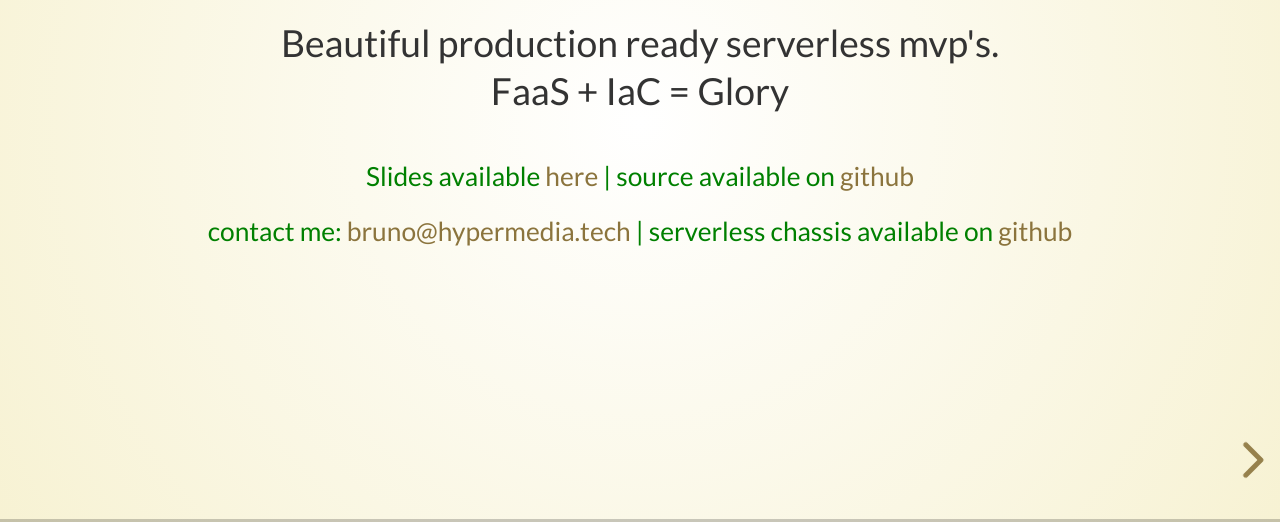
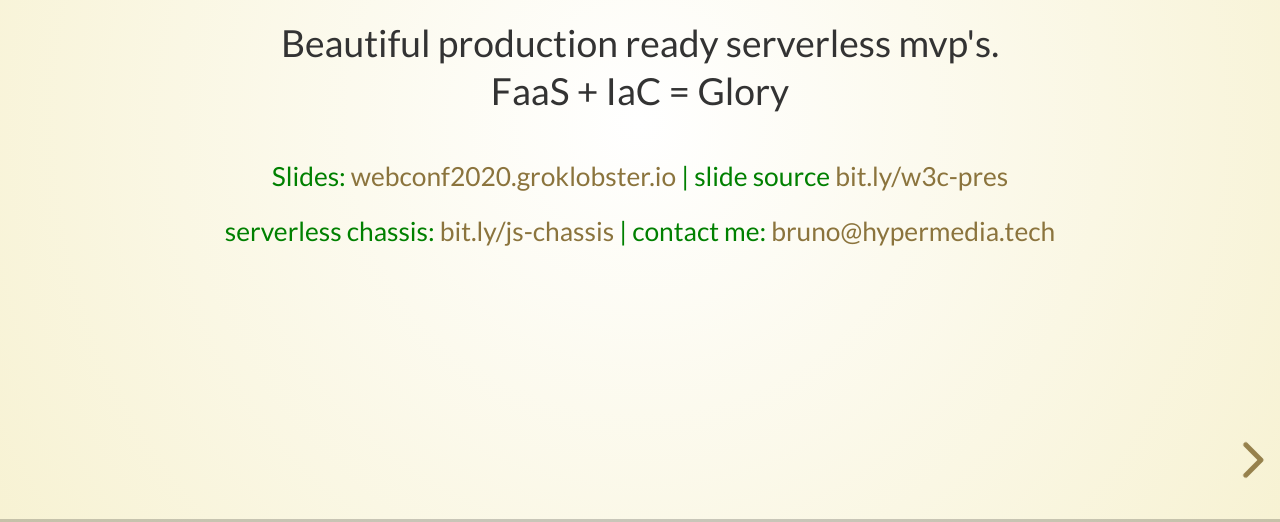
Before and after one commit to delprofundo/webconf2020pres, a website: page index.html in a window 1280 px wide. Shown: the part 278-800 px from the top of the page. Drawn offline with Linux system fonts and the light colour scheme.

Commit message:
basic shape and lauch page

```diff
--- a/index.html
+++ b/index.html
@@ -3,7 +3,7 @@
 	<head>
 		<meta charset="utf-8">
 		<meta name="viewport" content="width=device-width, initial-scale=1.0, maximum-scale=1.0, user-scalable=no">
-		<title>reveal.js</title>
+		<title>prod ready mvp's</title>
 
 		<link rel="stylesheet" href="css/reset.css">
 		<link rel="stylesheet" href="css/reveal.css">
@@ -35,17 +35,17 @@
 					</p>
 					<small class="footnote">
 						<p>
-							Slides available <a href="http://webconf2020.groklobster.io">here</a> |
+							Slides: <a href="http://webconf2020.groklobster.io">webconf2020.groklobster.io</a> |
 							<span>
 
 
-									source available on <a href="https://github.com/delprofundo/webconf2020pres">github</a>
+									slide source <a href="https://github.com/delprofundo/webconf2020pres">bit.ly/w3c-pres</a>
 
 							</span>
 						</p>
-						contact me: <a href="mailto:bruno@hypermedia.tech">bruno@hypermedia.tech</a> |
+						serverless chassis: <a href="https://github.com/delprofundo/serverless_chassis"> bit.ly/js-chassis </a> |
 						<span>
-							serverless chassis available on <a href="https://github.com/delprofundo/serverless_chassis"> github </a>
+							contact me: <a href="mailto:bruno@hypermedia.tech">bruno@hypermedia.tech</a>
 						</span>
 					</small>
 				</section>
```
